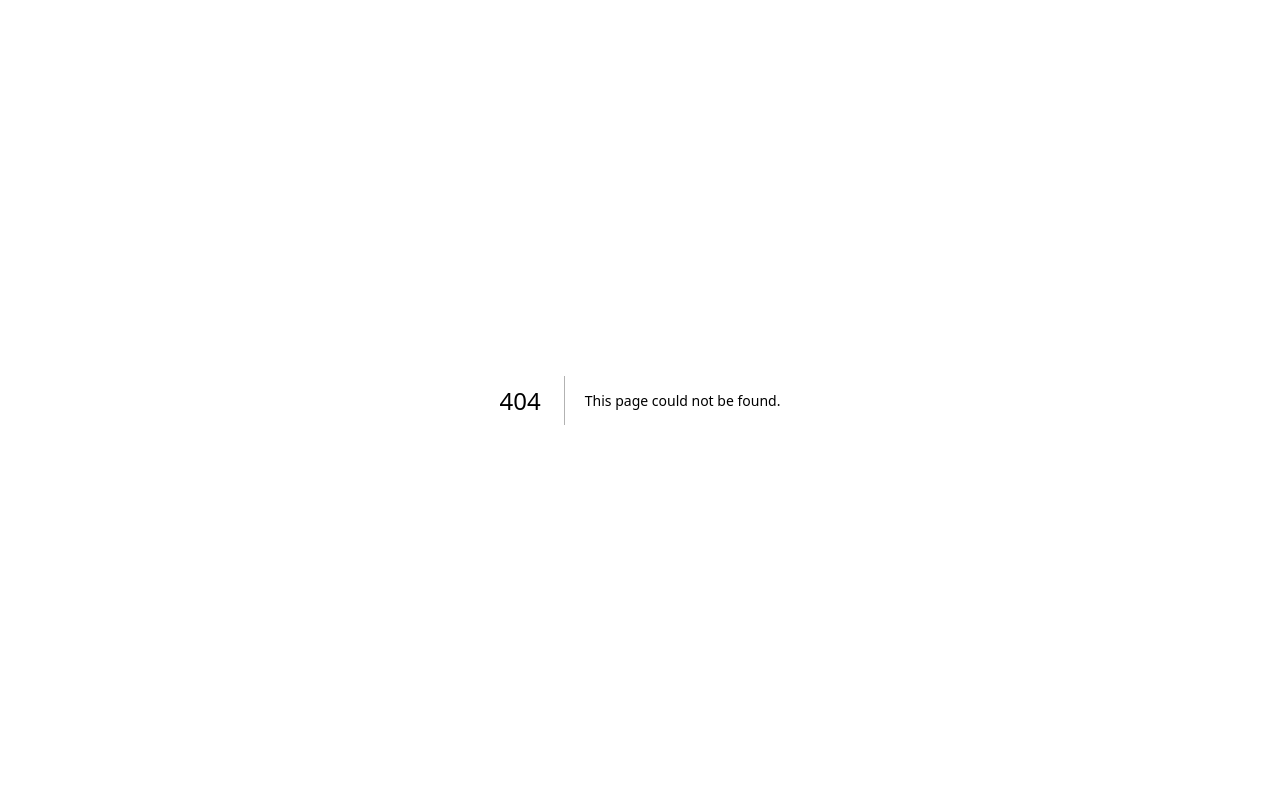
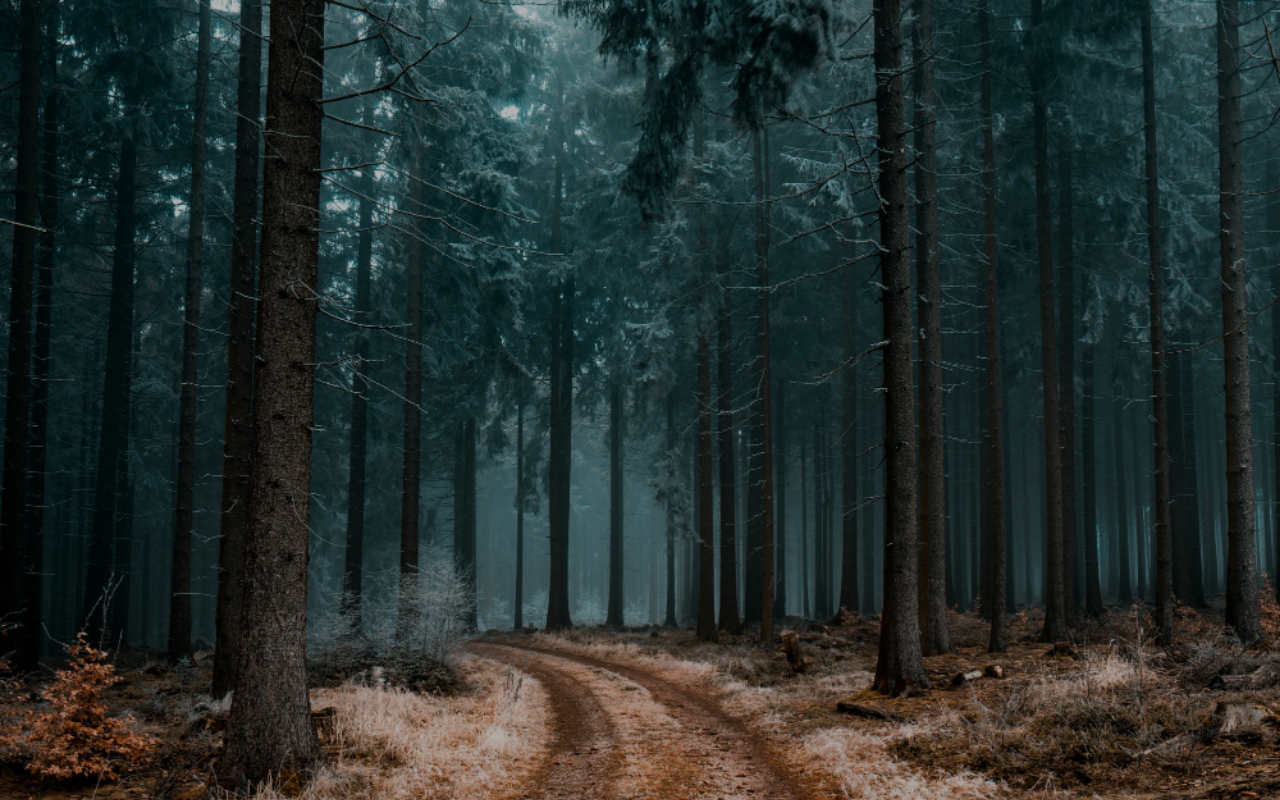
Before and after one commit to ArslanIrshad105/Next-Js-Website-Landing-Page, a Next.js app: page /gallery-05 in a window 1280 px wide. Before the commit this address had no page. Built offline with nearby package versions, Linux system fonts and the light colour scheme.

Commit message:
created gallery 05

```diff
--- a/src/app/gallery-04/page.js
+++ b/src/app/gallery-04/page.js
@@ -4,7 +4,7 @@ import { GALLERY04 } from "@/utlis/data";
 
 const Gallery = () => {
   return (
-    <div class="gallery">
+    <div className="gallery">
       {GALLERY04.map((item) => {
         return (
           <div class="card">
--- /dev/null
+++ b/src/app/gallery-05/page.js
@@ -0,0 +1,22 @@
+import React from "react";
+import "../gallery-05/style.css";
+import { GALLERY05 } from "@/utlis/data";
+
+const Gallery = () => {
+  return (
+    <div class="swiper mySwiper">
+      <div class="swiper-wrapper">
+        {GALLERY05.map((item) => {
+          return (
+            <div class="swiper-slide">
+              <img src={item.image} alt={item.altText} />
+            </div>
+          );
+        })}
+      </div>
+      <div class="swiper-pagination"></div>
+    </div>
+  );
+};
+
+export default Gallery;
--- /dev/null
+++ b/src/app/gallery-05/style.css
@@ -0,0 +1,50 @@
+@import url("https://fonts.googleapis.com/css2?family=Mulish&display=swap");
+
+html {
+  position: relative;
+  height: 100%;
+}
+
+body {
+  background: #eee;
+  font-family: "Mulish", sans-serif;
+  font-size: 14px;
+  color: #000;
+  margin: 0;
+  padding: 0;
+  height: 100%;
+  position: relative;
+}
+
+.swiper {
+  width: 100%;
+  height: 100%;
+}
+
+.swiper-slide {
+  text-align: center;
+  font-size: 1.125rem;
+  background: #fff;
+  position: relative;
+}
+
+.swiper-slide img {
+  display: block;
+  width: 100%;
+  height: 100%;
+  object-fit: cover;
+  filter: brightness(70%);
+}
+
+.swiper-pagination-bullet {
+  width: 0.75rem;
+  height: 0.75rem;
+  display: inline-block;
+  border-radius: 100%;
+  background: white;
+  opacity: 0.2;
+}
+
+.swiper-pagination-bullet-active {
+  opacity: 1;
+}
--- a/src/utlis/data.js
+++ b/src/utlis/data.js
@@ -519,3 +519,25 @@ export const GALLERY04 = [
     text: "Forest Mountain",
   },
 ];
+export const GALLERY05 = [
+  {
+    image: "assets/media/gallery-02/forest.jpg",
+    altText: "Forest",
+  },
+  {
+    image: "assets/media/gallery-02/lavender-field.jpg",
+    altText: "Lavender Field",
+  },
+  {
+    image: "assets/media/gallery-02/wooden-bridge.jpg",
+    altText: "Wooden Bridge",
+  },
+  {
+    image: "assets/media/gallery-02/forest-mountain.jpg",
+    altText: "Forest Mountain",
+  },
+  {
+    image: "assets/media/gallery-02/snow-scenery.jpg",
+    altText: "Snow Scenery",
+  },
+];
```
Also changed, not shown: 1 other file (tests, documents, lock files or other folders).
